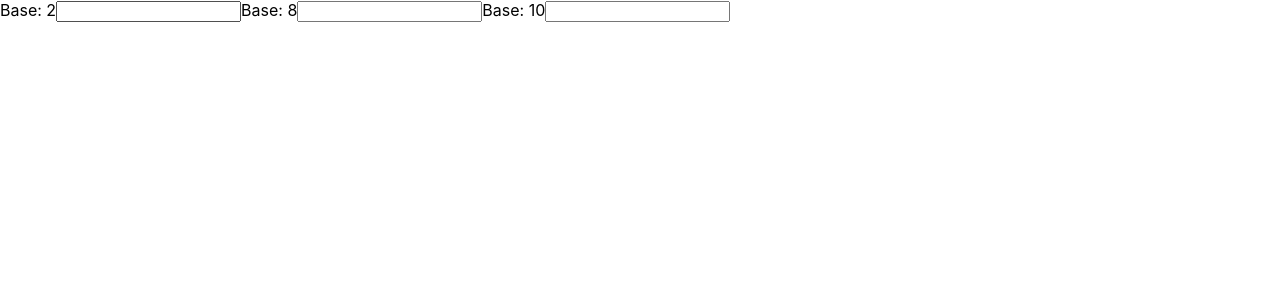
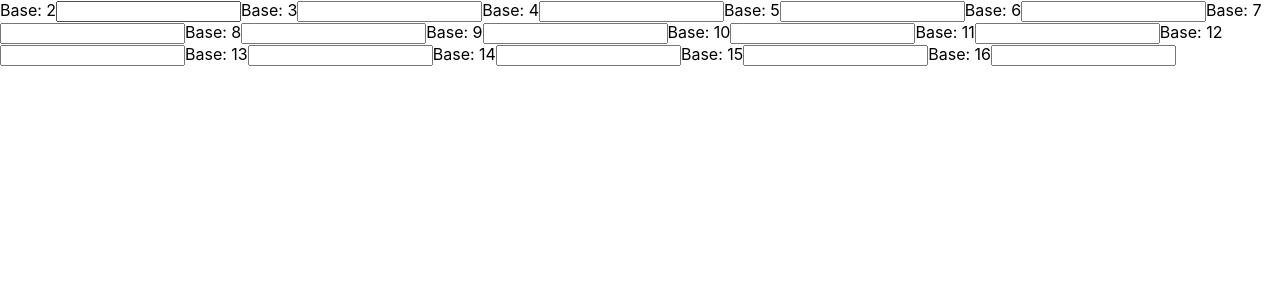
Before and after one commit to melodyni/Base-Converter, a React (Create React App) app: page / in a window 1280 px wide. Shown: the top 300 px of the page. Built offline with nearby package versions, Linux system fonts and the light colour scheme.

Commit message:
base converter for bases 2 to 16

```diff
--- a/src/App.js
+++ b/src/App.js
@@ -2,7 +2,11 @@ import React from 'react';
 import BaseConverter from './BaseConverter.js';
 
 const App = () => {
-  return <BaseConverter bases={[2, 8, 10]} />;
+  return (
+    <BaseConverter
+      bases={[2, 3, 4, 5, 6, 7, 8, 9, 10, 11, 12, 13, 14, 15, 16]}
+    />
+  );
 };
 
 export default App;
```
